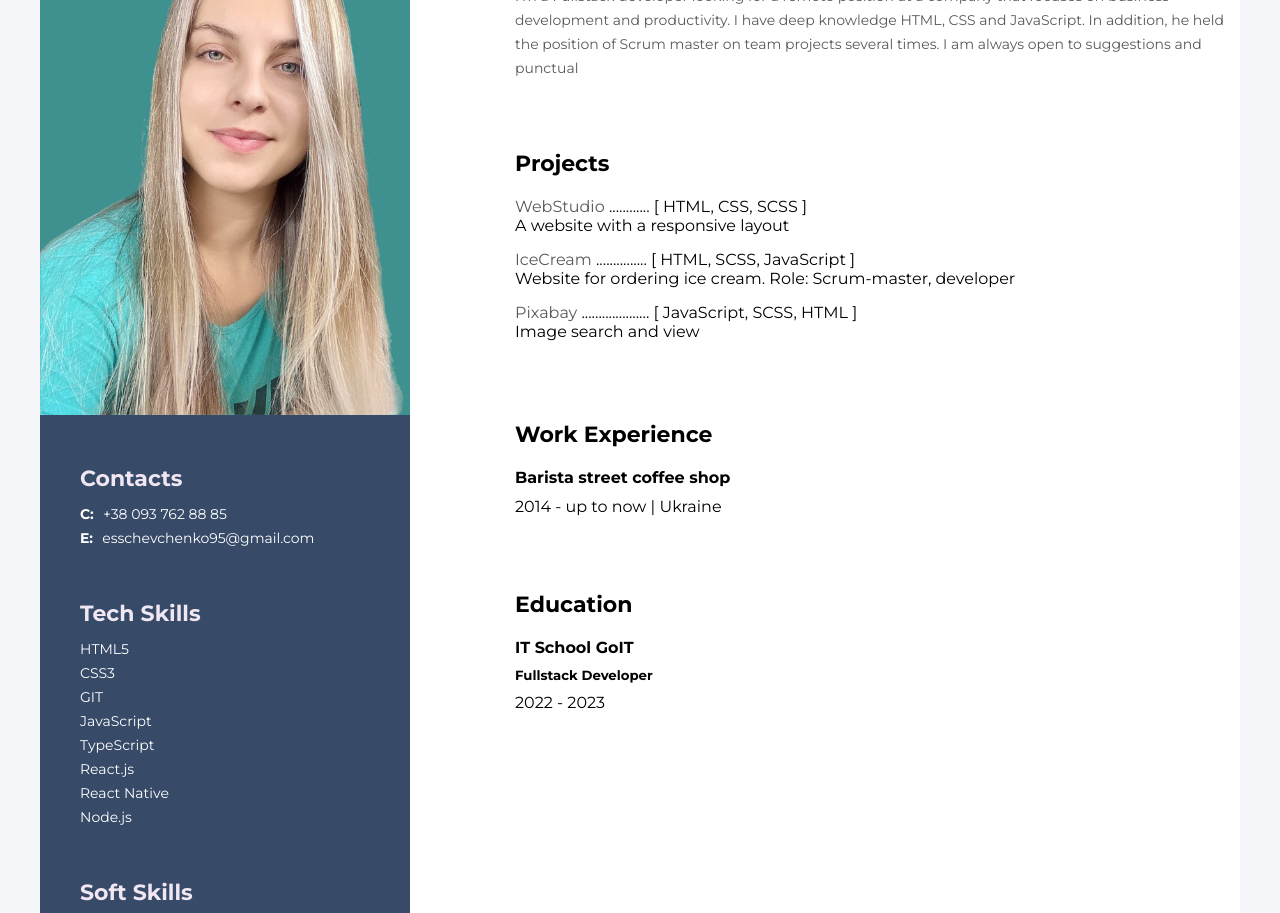
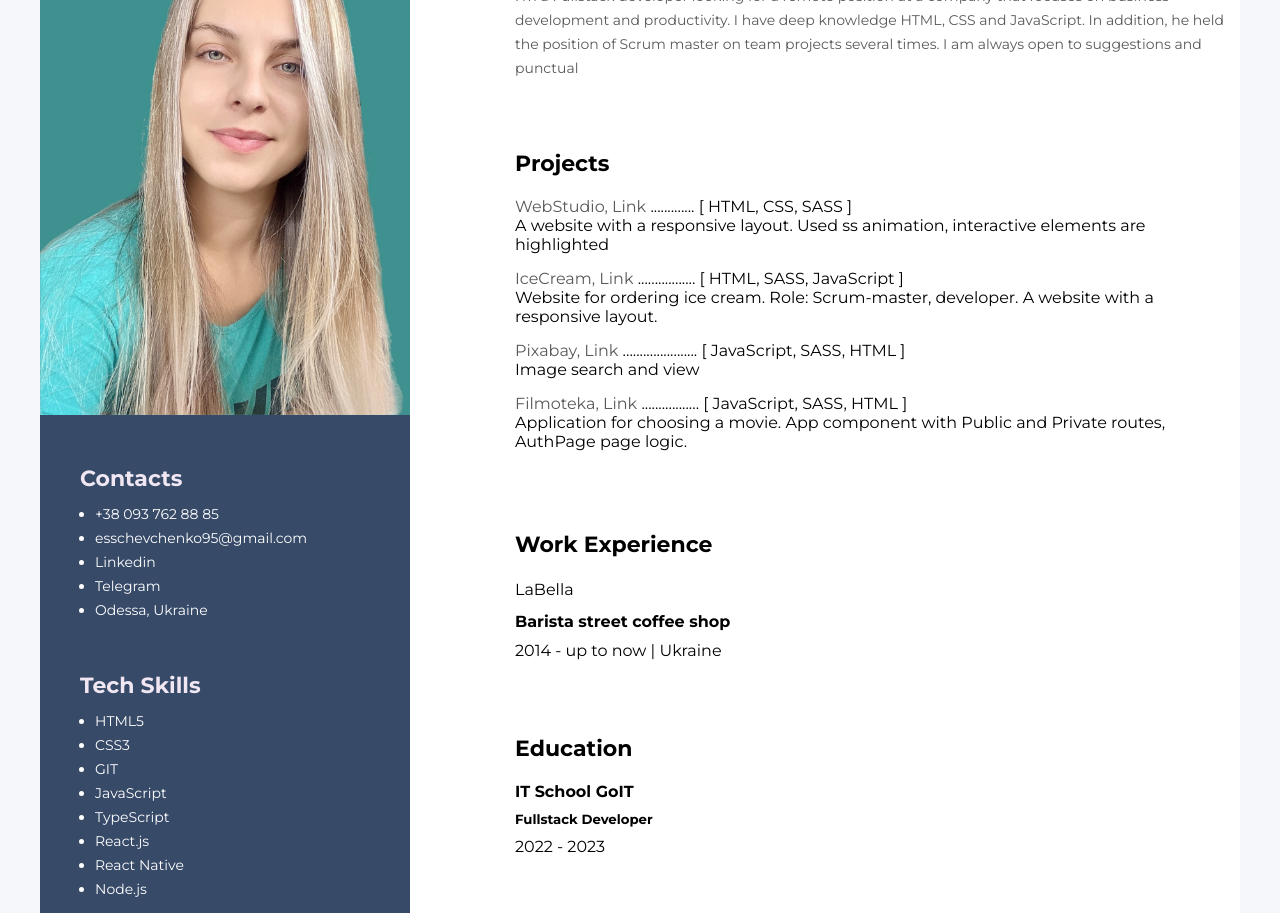
Before and after one commit to ElenaSs95/My-resume, a plain HTML site: page index.html in a window 1280 px wide. Shown: the part 158-1071 px from the top of the page. Drawn offline with Linux system fonts and the light colour scheme.

Commit message:
Часть 2

```diff
--- a/css/style.css
+++ b/css/style.css
@@ -108,11 +108,20 @@ img {
     padding: 15px;
 }
 
+.work-experience-company {
+    font-style: normal;
+    font-weight: 400;
+    font-size: 16px;
+    line-height: 24px;
+    margin-bottom: 10px;
+}
+
 .education-school,
 .education-prof,
 .work-experience-prof {
     margin-bottom: 10px;
 }
+
 .sidebar {
     width: 370px;
     height: auto;
@@ -140,13 +149,21 @@ img {
 
 .tech-skills-list,
 .soft-skills-list,
-.languages-list {
+.languages-list,
+.contact-list {
     font-style: normal;
     font-weight: 400;
     font-size: 14px;
     line-height: 24px;
     color: #ffffff;
 }
+
+.tech-skills-item,
+.soft-skills-item,
+.contact-item {
+    margin-left: 15px;
+}
+
 .sidebar-title {
     font-size: 22px;
     line-height: 27px;
--- a/index.html
+++ b/index.html
@@ -23,8 +23,8 @@
                 <!--About me section-->
 
                 <div class="about-me">
-                    <h2 class="about-me-profession">Fullstack developer</h2>
                     <h1 class="about-me-name">Elena Shevchenko</h1>
+                    <h2 class="about-me-profession">Junior Fullstack developer</h2>
                     <p class="about-me-text">
                         I'm a Fullstack developer looking for a remote position at a company that
                         focuses on business development and productivity. I have deep knowledge
@@ -42,31 +42,70 @@
                             <a
                                 class="progects-link link"
                                 href="https://elenass95.github.io/goit-markup-hw-08/index.html"
-                                >WebStudio</a
+                                >WebStudio,</a
                             >
-                            <span>............</span>
-                            <span>[ HTML, CSS, SCSS ]</span>
-                            <p>A website with a responsive layout</p>
+                            <a
+                                class="progects-link link"
+                                href="https://github.com/ElenaSs95/goit-markup-hw-08"
+                                >Link</a
+                            >
+                            <span>.............</span>
+                            <span>[ HTML, CSS, SASS ]</span>
+                            <p>
+                                A website with a responsive layout. Used ss animation, interactive
+                                elements are highlighted
+                            </p>
                         </li>
                         <li class="progects-item">
                             <a
                                 class="progects-link link"
                                 href="https://kovlanproj.github.io/team-project/index.html"
-                                >IceCream</a
+                                >IceCream,</a
                             >
-                            <span>...............</span>
-                            <span>[ HTML, SCSS, JavaScript ]</span>
-                            <p>Website for ordering ice cream. Role: Scrum-master, developer</p>
+                            <a
+                                class="progects-link link"
+                                href="https://github.com/kovlanproj/team-project"
+                                >Link</a
+                            >
+                            <span>.................</span>
+                            <span>[ HTML, SASS, JavaScript ]</span>
+                            <p>
+                                Website for ordering ice cream. Role: Scrum-master, developer. A
+                                website with a responsive layout.
+                            </p>
                         </li>
                         <li class="progects-item">
                             <a
                                 class="progects-link link"
                                 href="https://elenass95.github.io/goit-js-hw-11/"
-                                >Pixabay</a
+                                >Pixabay,</a
                             >
-                            <span>....................</span>
-                            <span>[ JavaScript, SCSS, HTML ]</span>
+                            <a
+                                class="progects-link link"
+                                href="https://github.com/ElenaSs95/goit-js-hw-11"
+                                >Link</a
+                            >
+                            <span>......................</span>
+                            <span>[ JavaScript, SASS, HTML ]</span>
                             <p>Image search and view</p>
+                        </li>
+                        <li class="progects-item">
+                            <a
+                                class="progects-link link"
+                                href="https://kovlanproj.github.io/team-js-project/"
+                                >Filmoteka,</a
+                            >
+                            <a
+                                class="progects-link link"
+                                href="https://github.com/kovlanproj/team-js-project"
+                                >Link</a
+                            >
+                            <span>.................</span>
+                            <span>[ JavaScript, SASS, HTML ]</span>
+                            <p>
+                                Application for choosing a movie. App component with Public and
+                                Private routes, AuthPage page logic.
+                            </p>
                         </li>
                     </ol>
                 </div>
@@ -78,6 +117,7 @@
 
                     <!--Company 1-->
                     <div>
+                        <h4 class="work-experience-company">LaBella</h4>
                         <h4 class="work-experience-prof">Barista street coffee shop</h4>
                         <p>2014 - up to now | Ukraine</p>
                     </div>
@@ -102,14 +142,37 @@
                 <div class="contacts">
                     <h3 class="sidebar-title">Contacts</h3>
                     <div>
-                        <span class="contact-type">C:</span>
-                        <a class="contact-link link" href="tel:+380937628885">+38 093 762 88 85</a>
-                    </div>
-                    <div>
-                        <span class="contact-type">E:</span>
-                        <a class="contact-link link" href="mailto:esschevchenko95@gmail.com"
-                            >esschevchenko95@gmail.com</a
-                        >
+                        <ul class="contact-list">
+                            <li class="contact-item">
+                                <a class="contact-link link" href="tel:+380937628885"
+                                    >+38 093 762 88 85</a
+                                >
+                            </li>
+                            <li class="contact-item">
+                                <a class="contact-link link" href="mailto:esschevchenko95@gmail.com"
+                                    >esschevchenko95@gmail.com</a
+                                >
+                            </li>
+                            <li class="contact-item">
+                                <a
+                                    class="contact-link link"
+                                    href="https://www.linkedin.com/in/elena-shevchenko-37802b26b/"
+                                    >Linkedin</a
+                                >
+                            </li>
+                            <li class="contact-item">
+                                <a class="contact-link link" href="https://t.me/ElenaSs95"
+                                    >Telegram</a
+                                >
+                            </li>
+                            <li class="contact-item">
+                                <a
+                                    class="contact-link link"
+                                    href="https://www.google.com/maps/place/Одесса,+Одесская+область,+65000/@46.459972,30.7117875,11z/data=!3m1!4b1!4m6!3m5!1s0x40c6318a0b864c43:0x129f8fe28cf2176c!8m2!3d46.482526!4d30.7233095!16zL20vMGZmbXA"
+                                    >Odessa, Ukraine</a
+                                >
+                            </li>
+                        </ul>
                     </div>
                 </div>
 
@@ -117,15 +180,15 @@
 
                 <div class="tech-skills">
                     <h3 class="sidebar-title">Tech Skills</h3>
-                    <ul class="tech-skills-list list">
-                        <li>HTML5</li>
-                        <li>CSS3</li>
-                        <li>GIT</li>
-                        <li>JavaScript</li>
-                        <li>TypeScript</li>
-                        <li>React.js</li>
-                        <li>React Native</li>
-                        <li>Node.js</li>
+                    <ul class="tech-skills-list">
+                        <li class="tech-skills-item">HTML5</li>
+                        <li class="tech-skills-item">CSS3</li>
+                        <li class="tech-skills-item">GIT</li>
+                        <li class="tech-skills-item">JavaScript</li>
+                        <li class="tech-skills-item">TypeScript</li>
+                        <li class="tech-skills-item">React.js</li>
+                        <li class="tech-skills-item">React Native</li>
+                        <li class="tech-skills-item">Node.js</li>
                     </ul>
                 </div>
 
@@ -133,11 +196,11 @@
 
                 <div class="soft-skills">
                     <h3 class="sidebar-title">Soft Skills</h3>
-                    <ul class="soft-skills-list list">
-                        <li>Good communication</li>
-                        <li>Creativity</li>
-                        <li>Attention to detail</li>
-                        <li>Teamwork</li>
+                    <ul class="soft-skills-list">
+                        <li class="soft-skills-item">Good communication</li>
+                        <li class="soft-skills-item">Creativity</li>
+                        <li class="soft-skills-item">Attention to details</li>
+                        <li class="soft-skills-item">Teamwork</li>
                     </ul>
                 </div>
 
```
